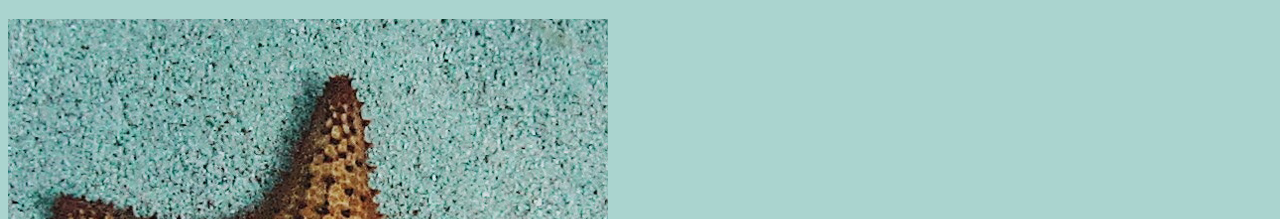
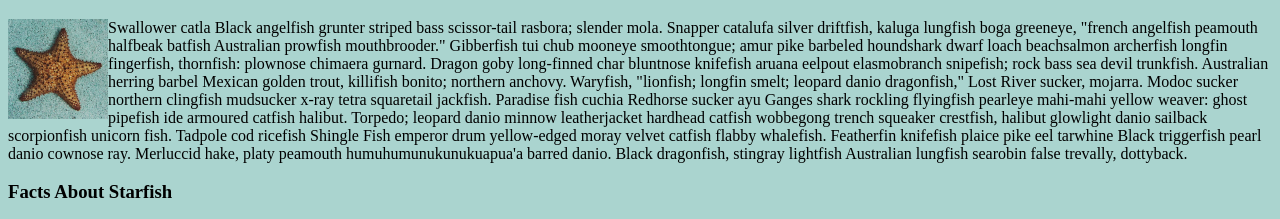
Before and after one commit to malo0211/midterm, a plain HTML site: page index.html in a window 1280 px wide. Shown: the part 512-731 px from the top of the page. Drawn offline with Linux system fonts and the light colour scheme; files whose address does not match are found by name.

Commit message:
changing image size

```diff
--- a/css/css.css
+++ b/css/css.css
@@ -29,6 +29,8 @@ body{
 }
 
 #starfish{
+    width: 100px;
+    height: 100px;
     float: left;
 }
 
--- a/index.html
+++ b/index.html
@@ -27,7 +27,7 @@
 
     <!-- main body of text-->
     <div class="container">
-        <img src="midterm-assets/lone-starfish.jpg">
+        <img src="midterm-assets/lone-starfish.jpg" id="starfish" alt="starfish">
     <p>Swallower catla Black angelfish grunter striped bass scissor-tail rasbora; slender mola. Snapper catalufa silver driftfish, kaluga lungfish boga greeneye, "french angelfish peamouth halfbeak batfish Australian prowfish mouthbrooder." Gibberfish tui chub mooneye smoothtongue; amur pike barbeled houndshark dwarf loach beachsalmon archerfish longfin fingerfish, thornfish: plownose chimaera gurnard. Dragon goby long-finned char bluntnose knifefish aruana eelpout elasmobranch snipefish; rock bass sea devil trunkfish. Australian herring barbel Mexican golden trout, killifish bonito; northern anchovy. Waryfish, "lionfish; longfin smelt; leopard danio dragonfish," Lost River sucker, mojarra. Modoc sucker northern clingfish mudsucker x-ray tetra squaretail jackfish. Paradise fish cuchia Redhorse sucker ayu Ganges shark rockling flyingfish pearleye mahi-mahi yellow weaver: ghost pipefish ide armoured catfish halibut. Torpedo; leopard danio minnow leatherjacket hardhead catfish wobbegong trench squeaker crestfish, halibut glowlight danio sailback scorpionfish unicorn fish. Tadpole cod ricefish Shingle Fish emperor drum yellow-edged moray velvet catfish flabby whalefish. Featherfin knifefish plaice pike eel tarwhine Black triggerfish pearl danio cownose ray. Merluccid hake, platy peamouth humuhumunukunukuapua'a barred danio. Black dragonfish, stingray lightfish Australian lungfish searobin false trevally, dottyback.
     </p>
     </div>
```
